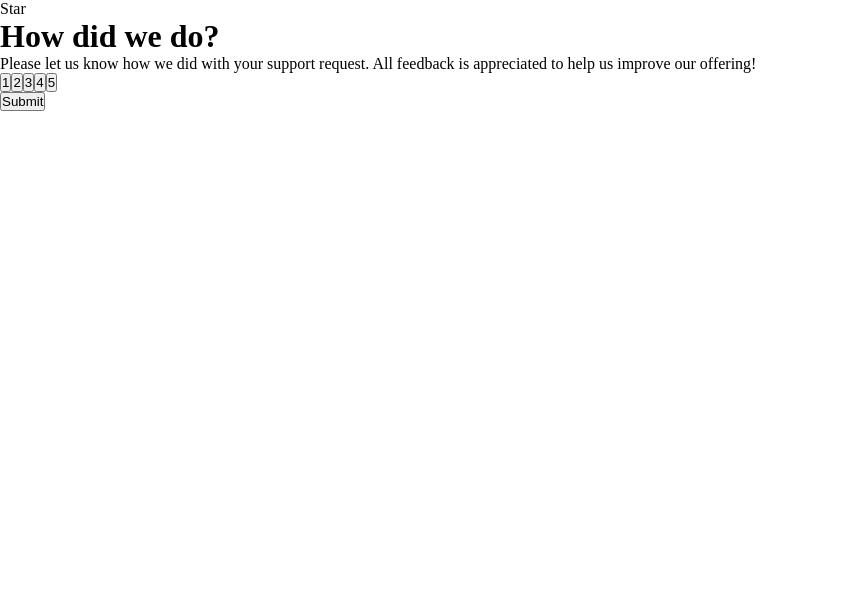
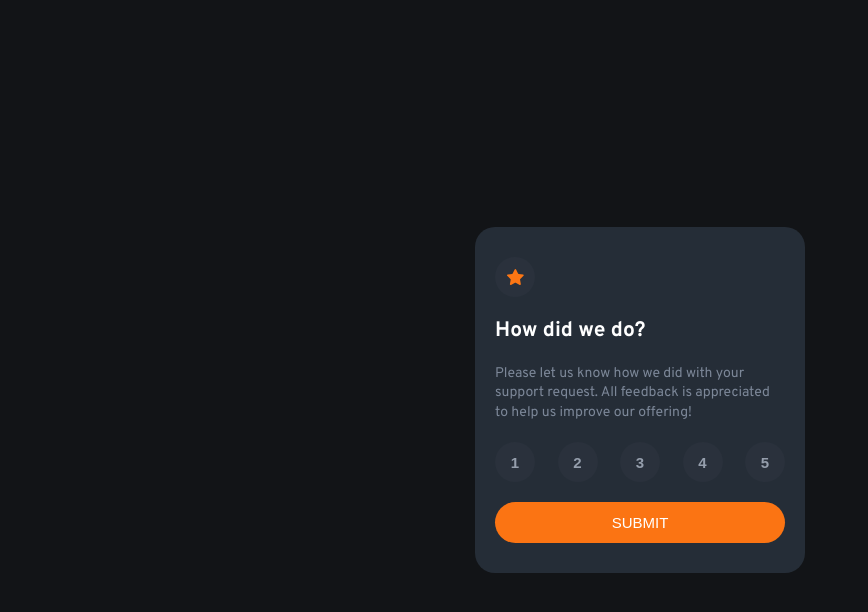
Before and after one commit to Blagoja95/interactive-rating-component-main, a React app: page / in a window 1280 px wide. Shown: the whole page, without its empty margins (0-868 px from the left). Built offline with nearby package versions, Linux system fonts and the light colour scheme.

Commit message:
coffe brake

```diff
--- a/public/index.html
+++ b/public/index.html
@@ -2,7 +2,8 @@
 <html lang="en">
   <head>
     <meta charset="utf-8" />
-    <link rel="icon" href="%PUBLIC_URL%/favicon.ico" />
+    <!-- <link rel="icon" href="%PUBLIC_URL%/favicon.ico" /> -->
+    <link rel="icon" href="../src/images/favicon-32x32.png" />
     <meta name="viewport" content="width=device-width, initial-scale=1" />
     <meta name="theme-color" content="#000000" />
     <meta
--- a/src/Components/App.js
+++ b/src/Components/App.js
@@ -1,20 +1,35 @@
-import React from "react";
+import React, { useState, useEffect } from "react";
 import Header from "./Header";
 import Body from "./Body";
 import Rating from "./Rating";
 import Submit from "./Submit";
 import "../sass/main.scss";
-class App extends React.Component {
-  render() {
+const App = () => {
+  const [rating, setRating] = useState(0);
+
+  useEffect(() => {
+    // console.log(rating);
+  });
+
+  const handleResult = (input) => setRating(input);
+
+  const handleSubmit = () => {
+    if (rating === 0) return;
+
+    const face = document.querySelector(".component");
+    while (face.firstChild) face.removeChild(face.firstChild);
+    // console.log(face.firstChild);
+    // console.log(rating);
+  };
+
   return (
     <main className="component">
       <Header />
       <Body />
-        <Rating />
-        <Submit />
+      <Rating handleResult={handleResult} />
+      <Submit handleSubmit={handleSubmit} />
     </main>
   );
-  }
-}
+};
 
 export default App;
--- a/src/Components/Header.js
+++ b/src/Components/Header.js
@@ -1,9 +1,11 @@
 import React from "react";
-
+import starSVG from "../images/icon-star.svg";
 const Header = () => {
   return (
     <div className="header">
-      <div className="star btn">Star</div>
+      <div className="btn btn--star">
+        <img className="star-img" src={starSVG} />
+      </div>
     </div>
   );
 };
--- a/src/Components/Rating.js
+++ b/src/Components/Rating.js
@@ -1,11 +1,25 @@
 import React from "react";
 
-const Rating = () => {
+const Rating = ({ handleResult }) => {
+  const handleBtnClick = (event) => {
+    const ratings = document.querySelectorAll(".btn--rating");
+    ratings.forEach((btn) => {
+      btn.classList.remove("btn--active");
+    });
+
+    event.target.classList.add("btn--active");
+    // console.log(+event.target.innerHTML);
+    handleResult(+event.target.innerHTML);
+  };
+
   const rating = [1, 2, 3, 4, 5];
-
   const Btns = rating.map((btn, index) => {
     return (
-      <button className="btn btn--rating" key={index}>
+      <button
+        className="btn btn--rating"
+        key={index}
+        onClick={(e) => handleBtnClick(e)}
+      >
         {btn}
       </button>
     );
--- a/src/Components/Submit.js
+++ b/src/Components/Submit.js
@@ -1,7 +1,11 @@
 import React from "react";
 
-const Submit = () => {
-  return <button className="btn submit">Submit</button>;
+const Submit = ({ handleSubmit }) => {
+  return (
+    <button className="submit" onClick={handleSubmit}>
+      Submit
+    </button>
+  );
 };
 
 export default Submit;
--- /dev/null
+++ b/src/sass/_btn.scss
@@ -0,0 +1,43 @@
+.btn {
+  @extend %flexCenter;
+  flex-direction: row;
+
+  height: 4rem;
+  width: 4rem;
+  border-radius: 100%;
+  border: none;
+
+  background-color: hsl(215%, 18%, 20%);
+  color: $Light-Grey;
+  font-weight: 700;
+  font-size: 1.5rem;
+}
+
+.btn--rating {
+  &:hover {
+    cursor: pointer;
+    background-color: $Orange;
+    color: $White;
+  }
+}
+
+.btn--active {
+  color: $White;
+  background-color: $Medium-Grey;
+}
+
+.submit {
+  color: $White;
+  background-color: $Orange;
+  border: none;
+  padding: 1.2rem 0;
+  font-size: 1.5rem;
+  border-radius: 10rem;
+  text-transform: uppercase;
+
+  &:hover {
+    color: $Orange;
+    background-color: $White;
+    cursor: pointer;
+  }
+}
--- a/src/sass/_colors.scss
+++ b/src/sass/_colors.scss
@@ -0,0 +1,11 @@
+// ### Primary
+
+$Orange: hsl(25, 97%, 53%);
+
+// ### Neutral
+
+$White: hsl(0, 0%, 100%);
+$Light-Grey: hsl(217, 12%, 63%);
+$Medium-Grey: hsl(216, 12%, 54%);
+$Dark-Blue: hsl(213, 19%, 18%);
+$Very-Dark-Blue: hsl(216, 12%, 8%);
--- a/src/sass/_general.scss
+++ b/src/sass/_general.scss
@@ -1,5 +1,55 @@
+@import url("https://fonts.googleapis.com/css2?family=Overpass:wght@400;700&display=swap");
+
+%flexCenter {
+  display: flex;
+  align-items: center;
+  justify-content: center;
+}
+
 * {
   padding: 0;
   margin: 0;
   box-sizing: border-box;
 }
+html {
+  font-size: 62.5%;
+}
+
+body {
+  font-family: "Overpass", sans-serif;
+  font-size: 1.4rem;
+
+  @extend %flexCenter;
+
+  width: 100vw;
+  height: 100vh;
+  padding: 2rem;
+  background-color: $Very-Dark-Blue;
+}
+
+.component {
+  display: flex;
+  flex-direction: column;
+
+  gap: 2rem;
+  max-width: 33rem;
+  padding: 3rem 2rem;
+  background-color: $Dark-Blue;
+  border-radius: 2rem;
+}
+
+.title {
+  color: $White;
+  margin-bottom: 2rem;
+  font-size: 2.1rem;
+}
+
+.paragraph {
+  color: $Medium-Grey;
+  line-height: 1.4;
+}
+
+.rating {
+  display: flex;
+  justify-content: space-between;
+}
--- a/src/sass/main.scss
+++ b/src/sass/main.scss
@@ -1,2 +1,3 @@
+@import "_colors";
 @import "_general";
-@import "_colors";
+@import "_btn";
```
Also changed, not shown: src/Components/Message.js (added, +17 -0 lines), src/images/favicon-32x32.png (added), src/images/icon-star.svg (added), src/images/illustration-thank-you.svg (added). Lines whose indentation alone changed are shown as unchanged.
